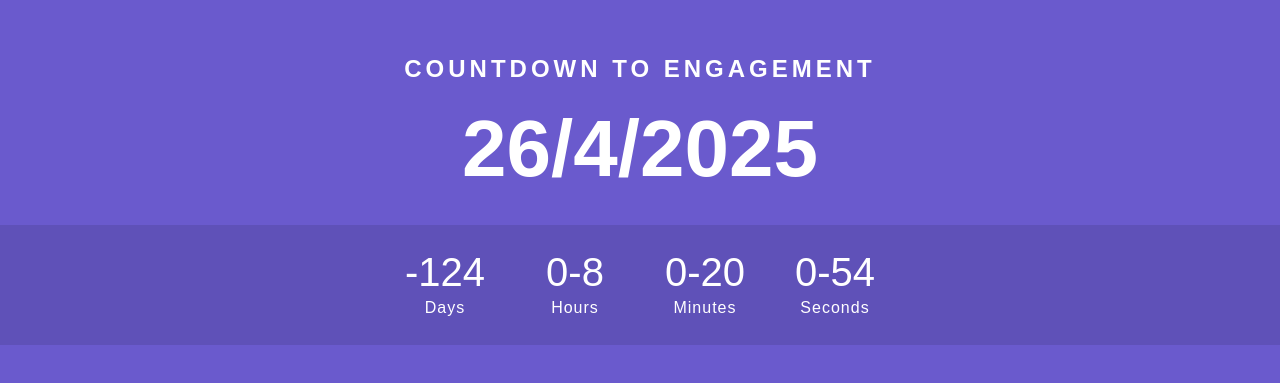
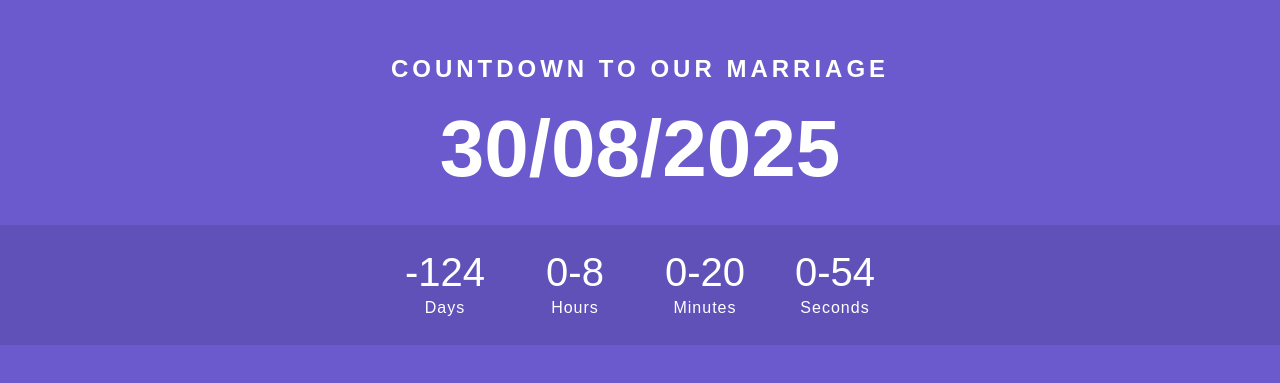
Before and after one commit to CodeWithDion/Engagement-Countdown, a plain HTML site: page index.html in a window 1280 px wide. Shown: the part 195-578 px from the top of the page. Drawn offline with Linux system fonts and the light colour scheme.

Commit message:
Update index.html

```diff
--- a/index.html
+++ b/index.html
@@ -5,12 +5,12 @@
     <meta charset="UTF-8">
     <meta name="viewport" content="width=device-width, initial-scale=1.0">
     <link rel="stylesheet" href="style.css">
-    <title>Engagement Countdown</title>
+    <title>Marriage Countdown</title>
 </head>
 
 <body>
-    <h2>Countdown to Engagement</h2>
-    <div class="year">26/4/2025</div>
+    <h2>Countdown to Our Marriage</h2>
+    <div class="year">30/08/2025</div>
     <div class="countdown">
         <div id="day">00</div>
         <div id="hour">00</div>
```
